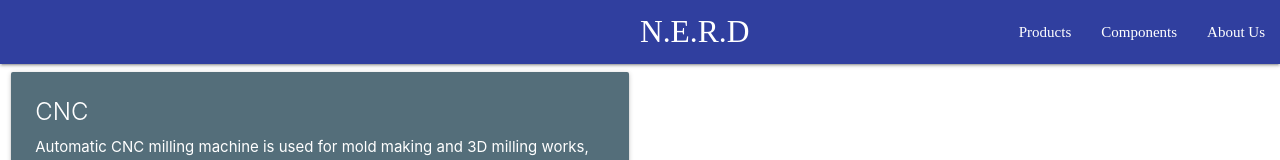
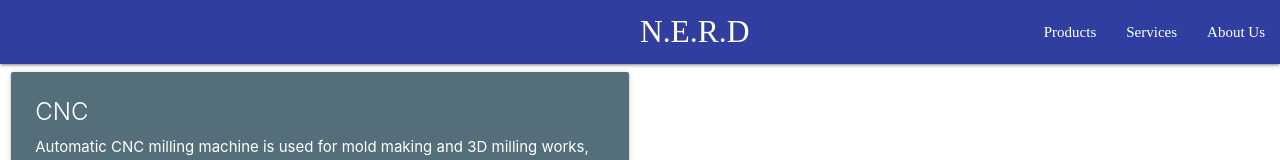
Before and after one commit to Euaell/React-Essentials, a React (Create React App) app: page / in a window 1280 px wide. Shown: the top 160 px of the page. Built offline with nearby package versions, Linux system fonts and the light colour scheme; a web font is replaced by a local one.

Commit message:
services

```diff
--- a/src/nav.js
+++ b/src/nav.js
@@ -5,7 +5,7 @@
                 <a href="/" class="brand-logo nerd-logo">N.E.R.D</a>
                 <ul id="nav-mobile" class="right hide-on-med-and-down">
                     <li><a href="/">Products</a></li>
-                    <li><a href="/">Components</a></li>
+                    <li><a href="/">Services</a></li>
                     <li><a href="/">About Us</a></li>
                 </ul>
             </div>
```
